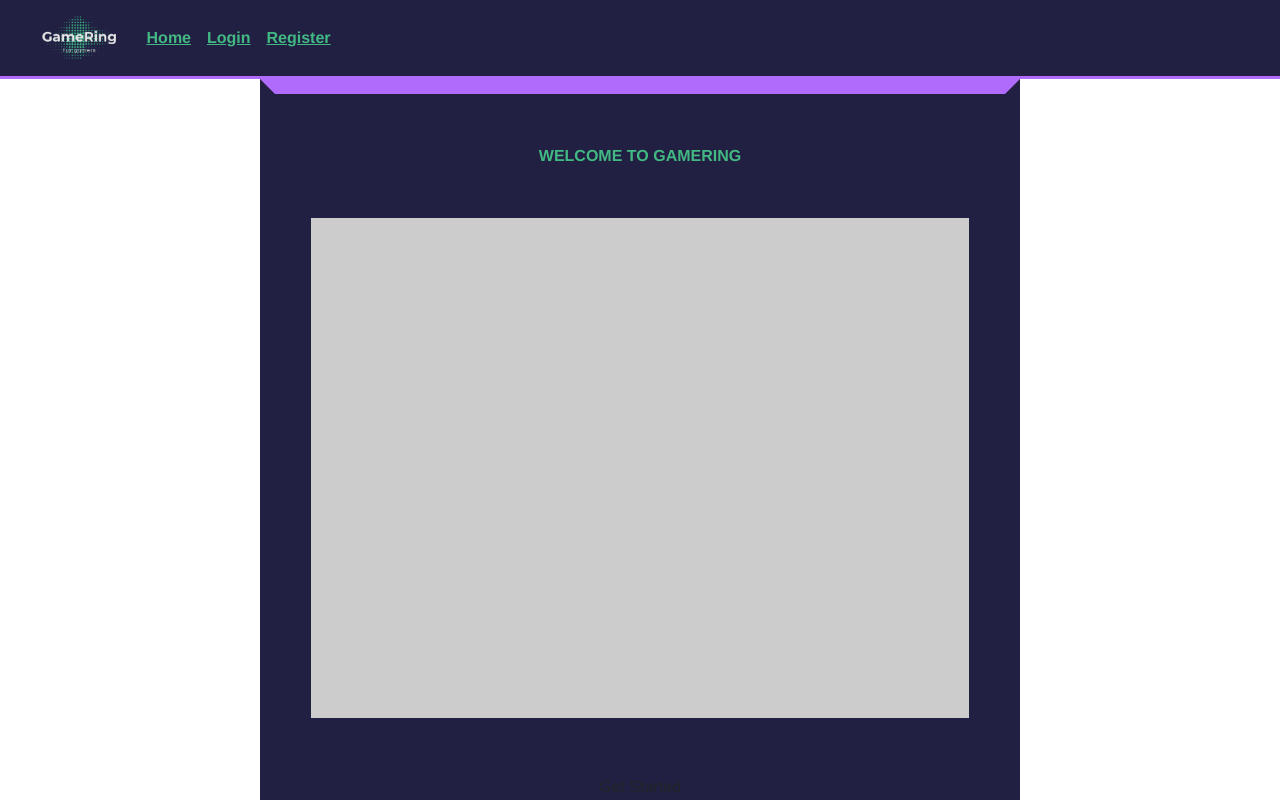
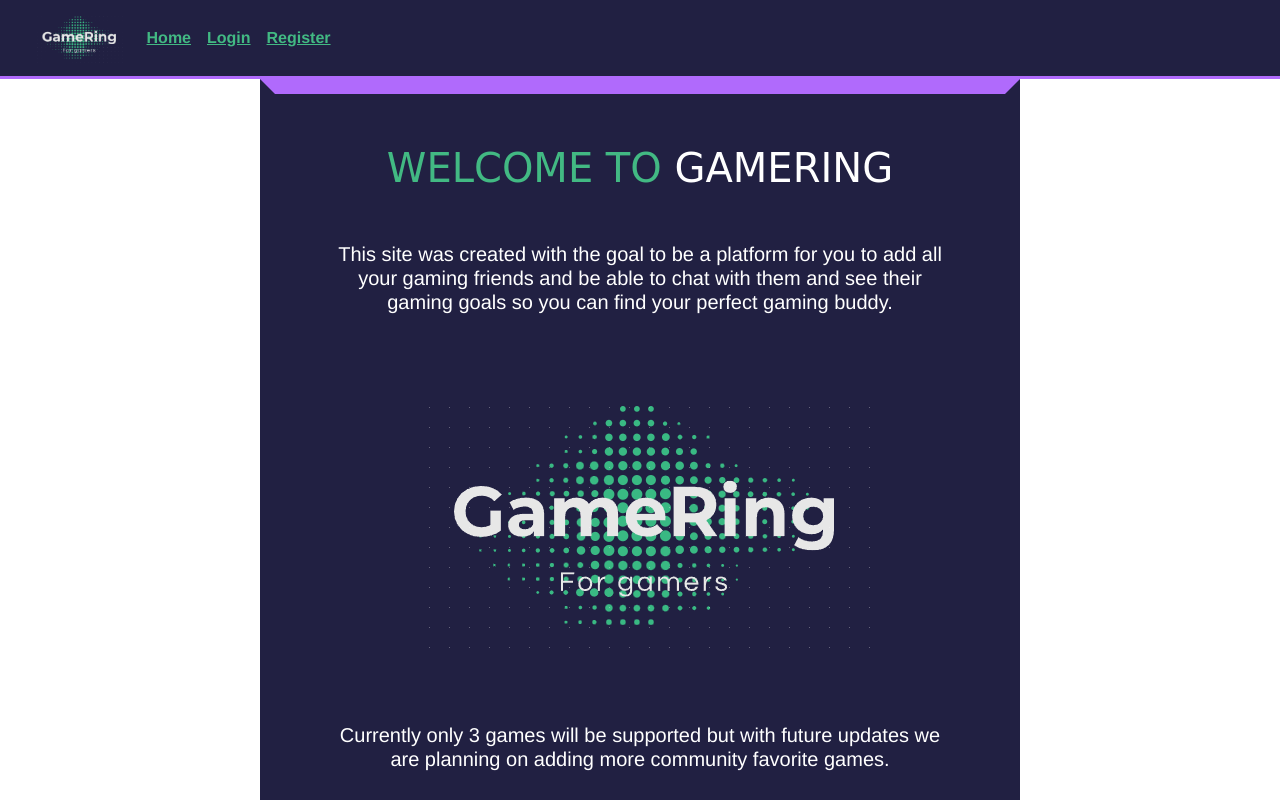
Before and after one commit to MihaelBlazevic/GameRing, a Vue app: page / in a window 1280 px wide. Shown: the top 800 px of the page. Built offline with nearby package versions, Linux system fonts and the light colour scheme; no server answers.

Commit message:
dodan news page i zavrsen non logged in home

```diff
--- a/src/App.vue
+++ b/src/App.vue
@@ -53,6 +53,11 @@
                 to="/Homelog"
                 class="text_color px-2"
                 >Homelog</router-link
+              >
+            </li>
+            <li class="nav-item">
+              <router-link v-if="store.User" to="/News" class="text_color px-2"
+                >Gaming News</router-link
               >
             </li>
             <li class="nav-item">
--- a/src/router/index.js
+++ b/src/router/index.js
@@ -23,6 +23,18 @@ const routes = [
     // this generates a separate chunk (about.[hash].js) for this route
     // which is lazy-loaded when the route is visited.
     component: () => import(/* webpackChunkName: "about" */ '../views/Homelog.vue'),
+    meta: {
+      IsLogedin: true,
+      requiresAuth: true
+    },
+  },
+  {
+    path: '/News',
+    name: 'News',
+    // route level code-splitting
+    // this generates a separate chunk (about.[hash].js) for this route
+    // which is lazy-loaded when the route is visited.
+    component: () => import(/* webpackChunkName: "about" */ '../views/News.vue'),
     meta: {
       IsLogedin: true,
       requiresAuth: true
--- a/src/views/Home.vue
+++ b/src/views/Home.vue
@@ -3,10 +3,32 @@
     <div class="row">
       <div class="col-2"></div>
       <div class="col-8 pozadina razmak text_color">
-        <div class="container razmak">
-          WELCOME TO GAMERING
-          <div class="slika razmak"></div>
+        <div class="container razmak font-weight-bold">
+          <h1 class="sans">
+            WELCOME TO <span style="color: #ffffff">GAMERING</span>
+          </h1>
+          <div class="razmak"></div>
           <div class="wrap">
+            <div class="container razmak text_color">
+              <h5>
+                <span style="color: #ffffff">
+                  This site was created with the goal to be a platform for you
+                  to add all your gaming friends and be able to chat with them
+                  and see their gaming goals so you can find your perfect gaming
+                  buddy.</span
+                >
+              </h5>
+              <div class="container razmak">
+                <img class="m-4" src="@/assets/logo1.png" alt="logo" />
+              </div>
+              <h5>
+                <span style="color: #ffffff">
+                  Currently only 3 games will be supported but with future
+                  updates we are planning on adding more community favorite
+                  games.</span
+                >
+              </h5>
+            </div>
             <button
               type="button"
               onclick="location.href = '/register'"
@@ -57,24 +79,10 @@ export default {
   margin-bottom: 50px;
 }
 
-.text_color {
-  color: #42b983 !important;
-  font-weight: bold;
+.sans {
+  font-family: "Comic Sans MS", "Comic Sans", cursive;
 }
 
-.slika {
-  background-color: #cccccc; /* Used if the image is unavailable */
-  height: 500px; /* You must set a specified height */
-  background-position: center; /* Center the image */
-  background-repeat: no-repeat; /* Do not repeat the image */
-  background-size: cover; /* Resize the background image to cover the entire container */
-}
-* {
-  outline: none;
-  margin: 0;
-  padding: 0;
-}
-html,
 body {
   height: 100%;
 }
--- a/src/views/Homelog.vue
+++ b/src/views/Homelog.vue
@@ -1 +1,5 @@
 <template></template>
+<template></template>
+
+<style lang="scss">
+</style>
--- /dev/null
+++ b/src/views/News.vue
@@ -0,0 +1,14 @@
+<template>
+  <iframe
+    width="85%"
+    height="1600"
+    src="https://rss.app/embed/v1/wall/bKQi9Ni1pUhcD5Sf"
+    frameborder="0"
+  ></iframe>
+</template>
+
+<style scoped>
+body {
+  background-color: #19123b;
+}
+</style>>
```
